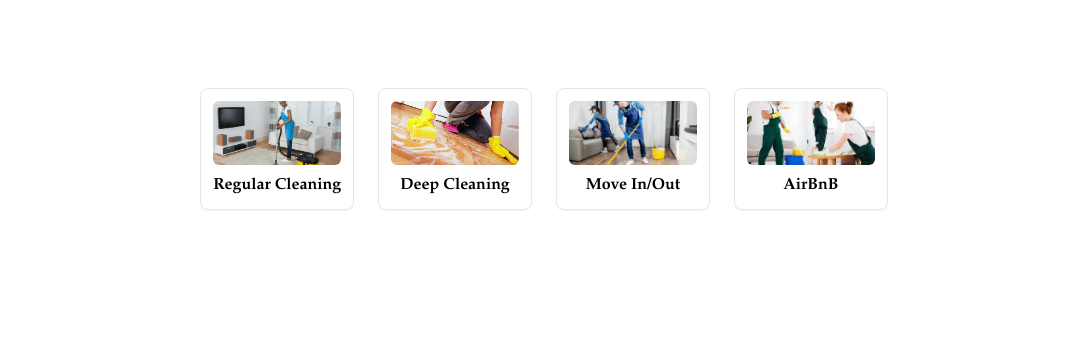
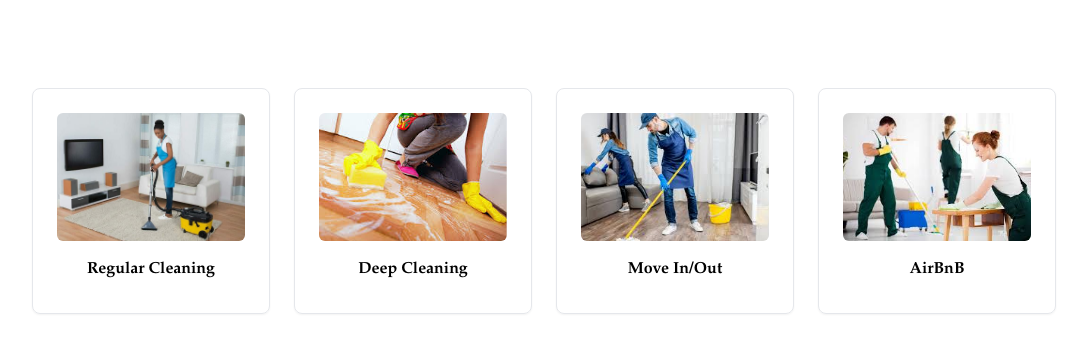
Before and after one commit to goscha01/cleanerflow, a React (Vite) app: page / in a window 1280 px wide. Shown: the top 352 px of the page, without its empty margins (96-1183 px from the left). Built offline with nearby package versions, Linux system fonts and the light colour scheme; no server answers.

Commit message:
ajusted upper margin on mobile

```diff
--- a/src/components/booking/ServiceCards.jsx
+++ b/src/components/booking/ServiceCards.jsx
@@ -38,7 +38,7 @@
           </div>
         </div> */}
 
-        <div className="grid grid-cols-2 lg:grid-cols-4 gap-6 mt-8 md:mx-24">
+        <div className="grid grid-cols-2 lg:grid-cols-4 gap-6 mt-4 lg:mt-8 md:mx-24">
           {services.map((service) => (
             <motion.div
               key={service.id}
@@ -50,13 +50,13 @@
               className="h-full"
             >
               <Card className="cursor-pointer hover:border-primary hover:text-primary transition-colors h-full">
-                <CardContent className="p-3 flex flex-col items-center text-center h-full">
+                <CardContent className="p-3 lg:p-6 flex flex-col items-center text-center h-full">
                   <img
                     src={service.image}
                     alt={service.title}
-                    className="w-full h-16 object-cover rounded-md mb-2"
+                    className="w-full h-16 lg:h-32 object-cover rounded-md mb-2 lg:mb-4"
                   />
-                  <h3 className="text-md font-bold">{service.title}</h3>
+                  <h3 className="text-md font-bold lg:mb-2">{service.title}</h3>
                 </CardContent>
               </Card>
             </motion.div>
```
